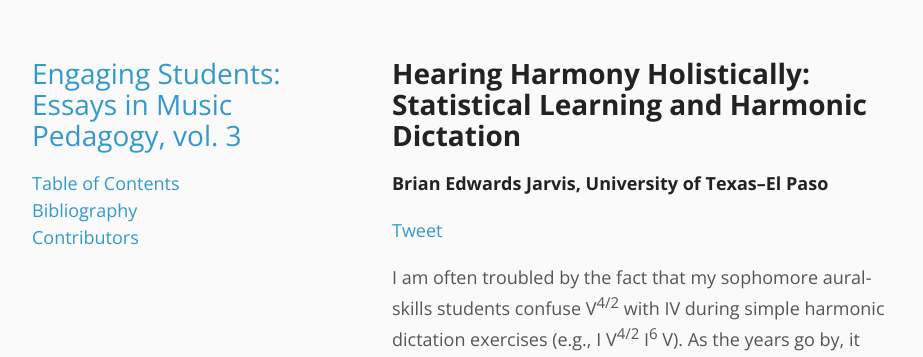
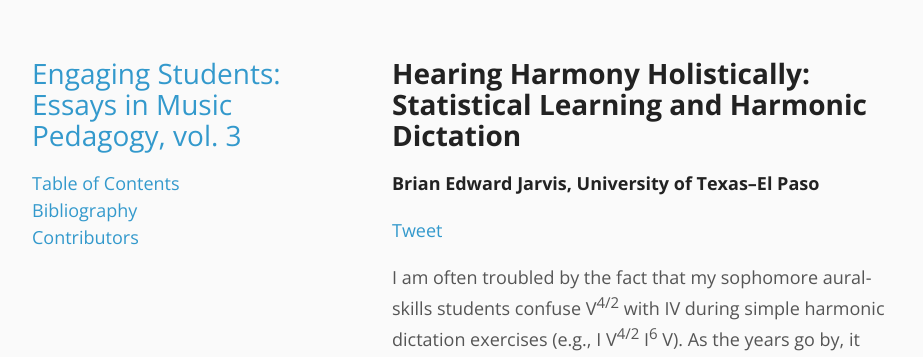
Before and after one commit to flipcamp/engagingstudents3, a Jekyll site: the page built from essays/jarvis.md, in a window 1280 px wide and 900 px high. Shown: the top 357 px of the window, without its empty margins (178-1101 px from the left). Built offline with Jekyll 4.4.1, drawn with Linux system fonts in a browser that asks for light colours; comment, search, counter and statistics services are not loaded.

Commit message:
jarvis name fix

```diff
--- a/essays/jarvis.md
+++ b/essays/jarvis.md
@@ -1,7 +1,7 @@
 ---
 layout: post
 title: "Hearing Harmony Holistically: Statistical Learning and Harmonic Dictation"
-author: Brian Edwards Jarvis, University of Texas–El Paso
+author: Brian Edward Jarvis, University of Texas–El Paso
 ---
 
 {{ page.title }}
```
Also changed, not shown: index.md (+1 -1 lines).
